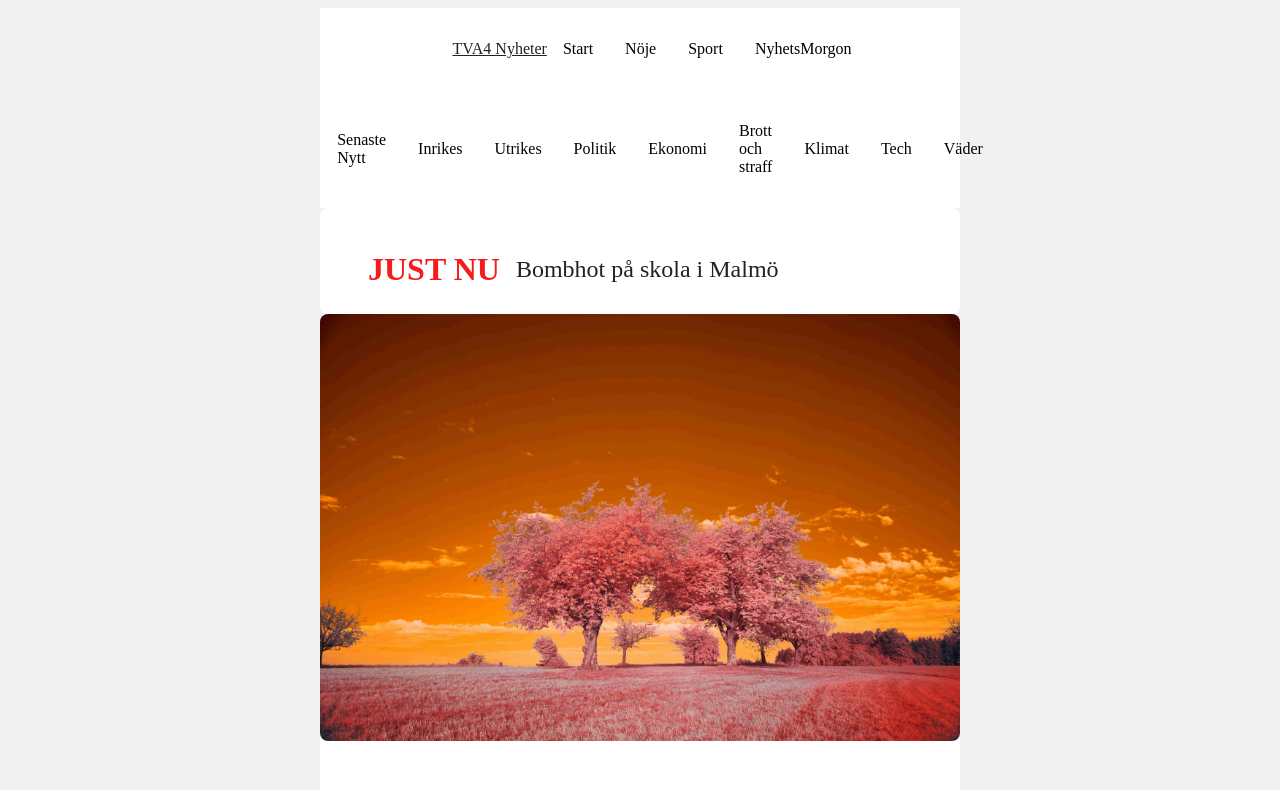
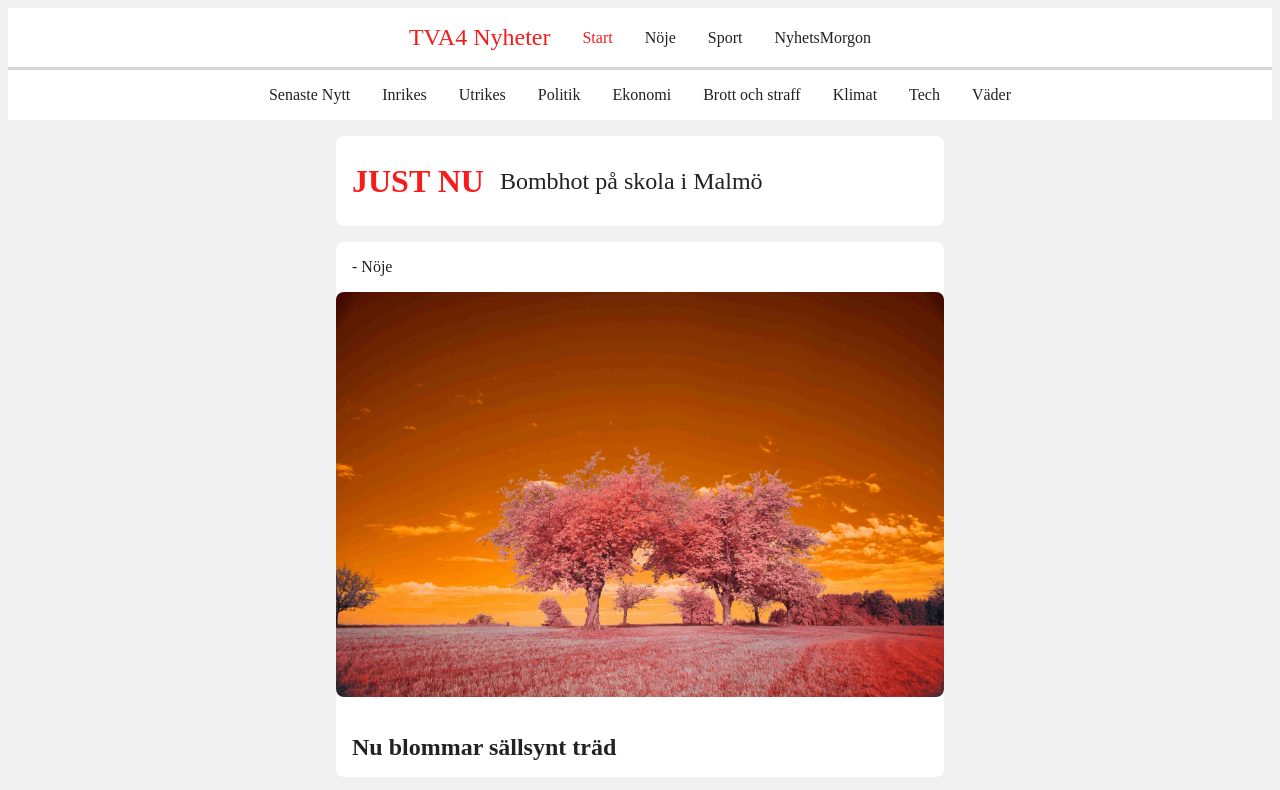
Before and after one commit to AlfredEngberg/tv4-kopia, a plain HTML site: page index.html in a window 1280 px wide. Shown: the top 790 px of the page. Drawn offline with Linux system fonts and the light colour scheme; a script that the page names is missing.

Commit message:
added scrollable navbar and changed style for news articles

```diff
--- a/index.html
+++ b/index.html
@@ -8,53 +8,65 @@
     <title>Start</title>
 </head>
 
-<body class="container">
-    <article class="navbar">
+<body>
+    <article class="navbar" id="top">
         <div class="top-navbar">
-            <ul>
             <nav>
-                    <a href="#">TVA4 Nyheter</a>
-                    <li class="nav-item">Start</li>
-                    <li class="nav-item">Nöje</li>
-                    <li class="nav-item">Sport</li>
-                    <li class="nav-item">NyhetsMorgon</li>
+                <a class="logo" href="#">TVA4 Nyheter</a>
+                <a class="btn-nav" id="selected" href="#">Start</a>
+                <a class="btn-nav" href="#">Nöje</a>
+                <a class="btn-nav" href="#">Sport</a>
+                <a class="btn-nav" href="#">NyhetsMorgon</a>
             </nav>
-            </ul>
         </div>
+
         <div class="bottom-navbar">
-            <ul>
             <nav>
-                    <li class="nav-item">Senaste Nytt</li>
-                    <li class="nav-item">Inrikes</li>
-                    <li class="nav-item">Utrikes</li>
-                    <li class="nav-item">Politik</li>
-                    <li class="nav-item">Ekonomi</li>
-                    <li class="nav-item">Brott och straff</li>
-                    <li class="nav-item">Klimat</li>
-                    <li class="nav-item">Tech</li>
-                    <li class="nav-item">Väder</li>
+                <a class="btn-nav tab-active" href="#">Senaste Nytt</a>
+                <a class="btn-nav" href="#">Inrikes</a>
+                <a class="btn-nav" href="#">Utrikes</a>
+                <a class="btn-nav" href="#">Politik</a>
+                <a class="btn-nav" href="#">Ekonomi</a>
+                <a class="btn-nav" href="#">Brott och straff</a>
+                <a class="btn-nav" href="#">Klimat</a>
+                <a class="btn-nav" href="#">Tech</a>
+                <a class="btn-nav" href="#">Väder</a>
             </nav>
-            </ul>
         </div>
     </article>
 
-    <main>
+    <main class="container">
         <article>
             <div class="screamer">
                 <h1>JUST NU</h1>
                 <p>Bombhot på skola i Malmö</p>
             </div>
+        </article>
 
         <div class="news">
+            <p> - Nöje</p>
             <img src="/public/img/tree.jpg" alt="bild på ett träd som blommar">
             <h1>Nu blommar sällsynt träd</h1>
         </div>
 
-        </article>
+        <div class="news">
+            <p> - Nöje</p>
+            <img src="/public/img/tree.jpg" alt="bild på ett träd som blommar">
+            <h1>Nu blommar sällsynt träd</h1>
+        </div>
+
+        <div class="news">
+            <p> - Nöje</p>
+            <img src="/public/img/tree.jpg" alt="bild på ett träd som blommar">
+            <h1>Nu blommar sällsynt träd</h1>
+        </div>
     </main>
 
     <footer>
-
+        <div class="footer">
+            <p> © 2025 Alfred Engberg</p>
+            <p><a href="#top">Tillbaka till toppen</a></p>
+        </div>
     </footer>
 
 
--- a/public/css/style.css
+++ b/public/css/style.css
@@ -10,11 +10,17 @@ h6 {
     color: var(--color-text);
 }
 
+body {
+    background-color: var(--color-background);
+}
+
 :root {
     --color-primary: #f71c1c;
     --color-secondary: #ffffff;
+    --color-footer: #f8e8bd;
     --color-tertiary: #ff0000;
     --color-text: #222222;
+    --color-shadow: #d6d6d6;
     --color-background: #f1f1f1;
     --rounded-corners: 1ch;
 }
@@ -25,31 +31,60 @@ h6 {
     margin-inline: auto;
 }
 
-.navbar {
-    background-color: var(--color-secondary);
+/* Navbar */
+
+nav .selected {
+    color: var(--color-primary);
+}
+
+nav {
+    overflow-x: auto;
     display: flex;
-    flex-direction: column;
-    list-style: none;
-    align-items: center;
-    place-content: start start;
     padding: 0;
 }
 
-nav {
-    display: flex;
-    flex-direction: row;
-    list-style: none;
+nav a {
+    padding: 1rem;
+    text-decoration: none;
+    color: var(--color-text);
+    white-space: nowrap;
     align-items: center;
-    place-content: start start;
-    padding: 0;
+    place-content: center;
 }
 
-.nav-item {
-    padding: 1rem;
+.top-navbar {
+    place-content: center;
+    display: flex;
+    border-bottom-style: solid;
+    border-color: var(--color-shadow);
+    background-color: var(--color-secondary);
 }
 
+.bottom-navbar {
+    place-content: center;
+    display: flex;
+    background-color: var(--color-secondary);
+}
+
+.logo {
+    padding: 1rem;
+    font-size: x-large;
+    color: var(--color-primary);
+}
+
+#selected {
+    color: var(--color-primary);
+}
+
+@media screen and (max-width: 559px) {
+    .top-navbar .btn-nav {
+        display: none;
+    }
+}
+
+/* Screamer */
 .screamer {
-    padding-top: 1rem;
+    margin: 1rem;
     border-radius: var(--rounded-corners);
     background-color: var(--color-secondary);
     display: flex;
@@ -60,7 +95,7 @@ nav {
 }
 
 .screamer h1 {
-    padding-left: 3rem;
+    padding-left: 1rem;
     font-size: xx-large;
     color: var(--color-primary);
 }
@@ -71,18 +106,16 @@ nav {
     color: var(--color-text);
 }
 
-.top-navbar {
-    place-content: start;
-}
-
+/* News articles */
 .news {
+    margin: 1rem;
     border-radius: var(--rounded-corners);
     background-color: var(--color-secondary);
 }
 
 .news h1 {
     padding: 1rem;
-    font-size: xx-large;
+    font-size: x-large;
     color: var(--color-text);
 }
 
@@ -91,3 +124,24 @@ nav {
     width: 100%;
     height: auto;
 }
+
+.news p {
+    padding-left: 1rem;
+    padding-top: 1rem;
+    font-size: medium;
+    color: var(--color-text);
+}
+
+/* Footer */
+.footer {
+    background-color: var(--color-footer);
+    display: flex;
+    flex-direction: column;
+    align-items: center;
+    place-content: center;
+    padding: 1rem;
+}
+
+main {
+    gap: 3rem;
+}
```
Also changed, not shown: 1 other file. Lines whose indentation alone changed are shown as unchanged.
